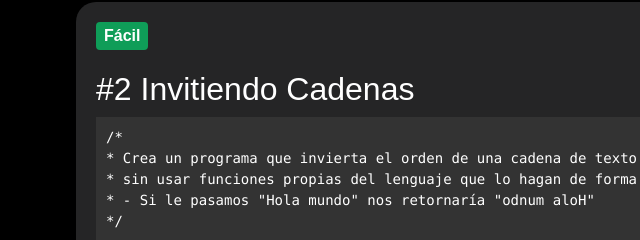
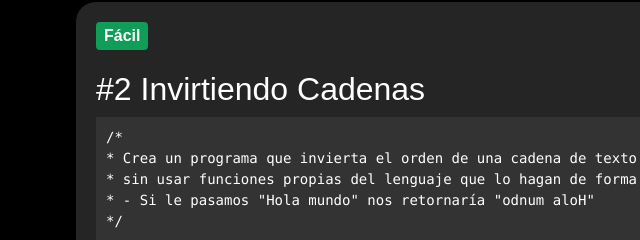
Before and after one commit to CarlosServin18/pagina_retos, a plain HTML site: page index.html in a window 1280 px wide. Shown: the part 867-1107 px from the top of the page, 29-669 px from the left. Drawn offline with nearby package versions, Linux system fonts and the light colour scheme.

Commit message:
Update index.html
Cambio Ortografico

```diff
--- a/index.html
+++ b/index.html
@@ -76,7 +76,7 @@
                     <span class="difficulty">Fácil</span>
                     <span class="date-range">05/02/2024</span>
                 </div>
-                <h2>#2 Invitiendo Cadenas</h2>
+                <h2>#2 Invirtiendo Cadenas</h2>
                 <pre class="challenge-description">
 /*
 * Crea un programa que invierta el orden de una cadena de texto
```
